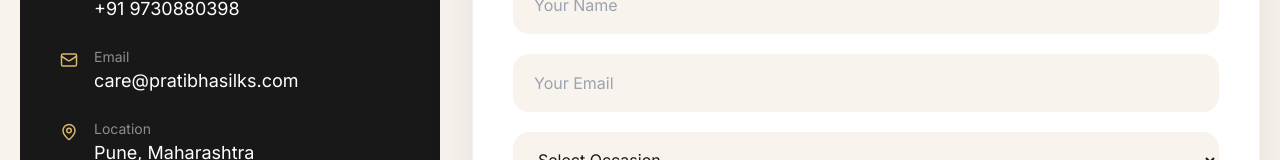
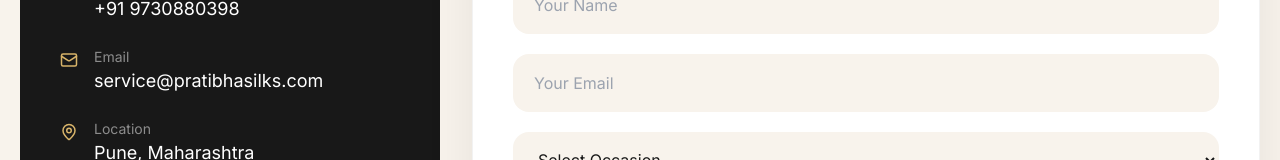
Before and after one commit to anupkum100/pratibhasilks, a React (Vite) app: page /contact in a window 1280 px wide. Shown: the part 637-797 px from the top of the page. Built offline with nearby package versions, Linux system fonts and the light colour scheme; no server answers.

Commit message:
Updated email id to srvice

```diff
--- a/src/data/constants.ts
+++ b/src/data/constants.ts
@@ -1,3 +1,3 @@
-export const PS_EMAIL = "care@pratibhasilks.com"
+export const PS_EMAIL = "service@pratibhasilks.com"
 export const PS_PHONE = "+91 9730880398"
 export const PS_PHONE_WHATSAPP = "9730880398"
```
